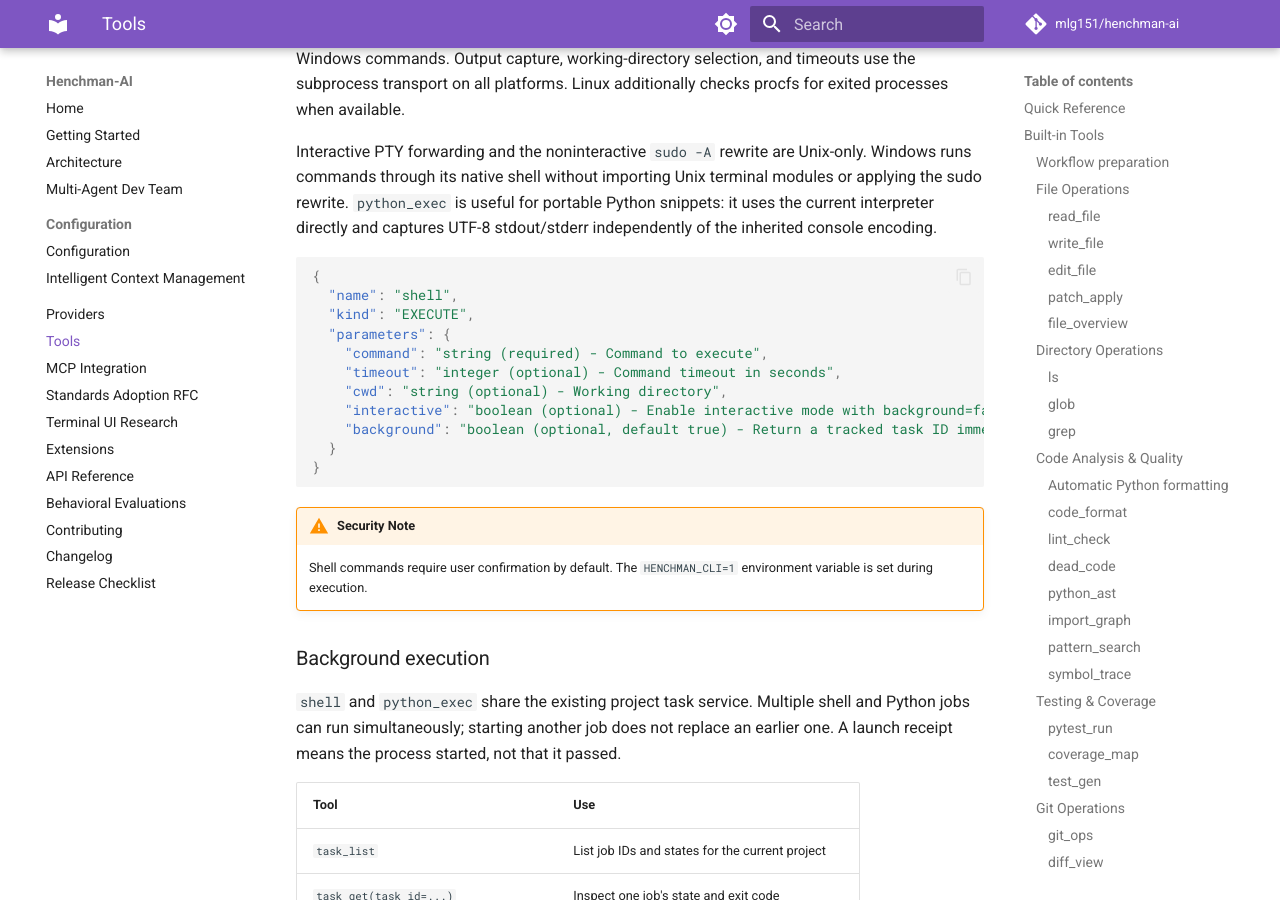
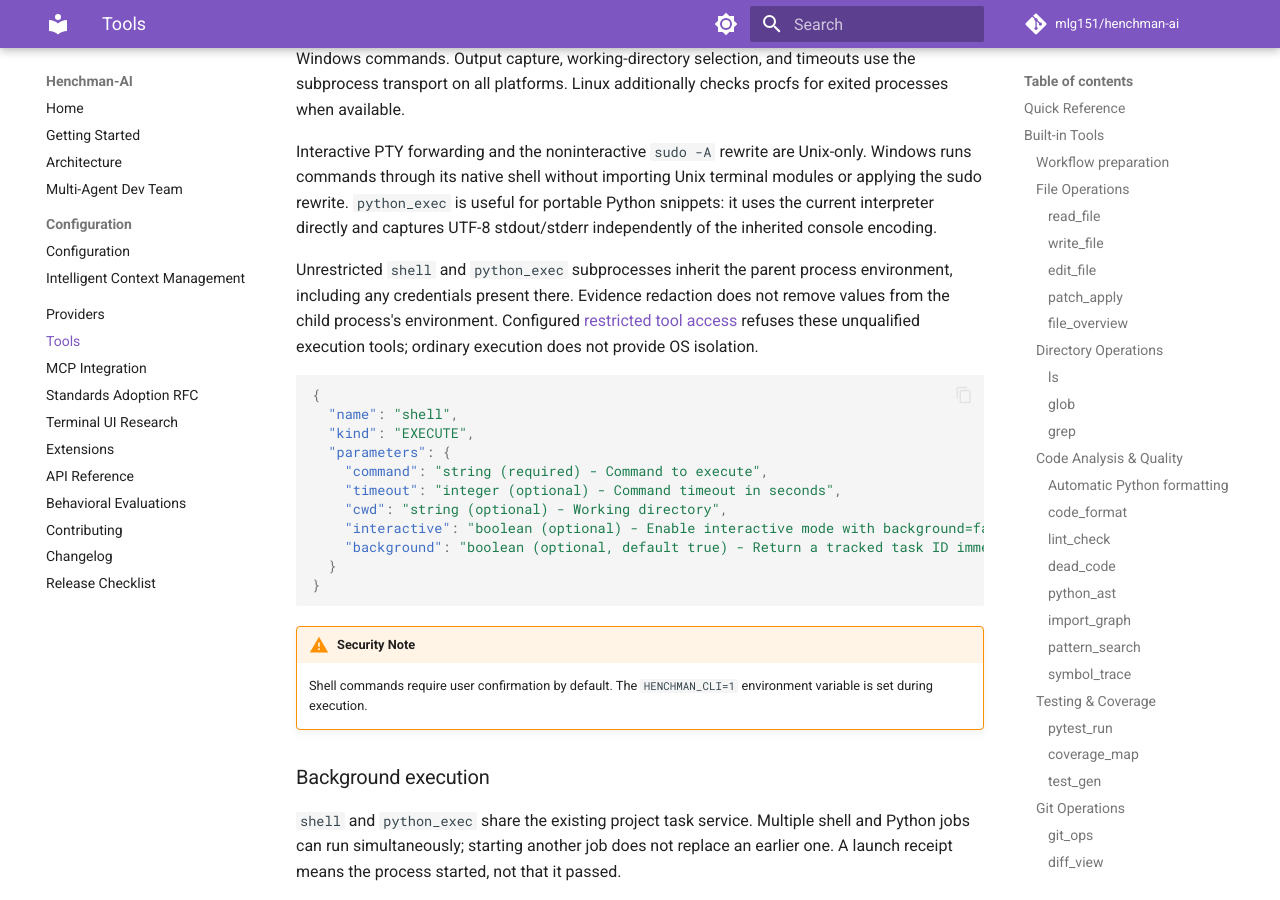
Before and after one commit to mlg151/henchman-ai, an MkDocs documentation site: the page built from docs/tools.md, in a window 1280 px wide and 900 px high, scrolled down 16531 px. Built offline with MkDocs 1.6.1 and Material for MkDocs 9.7.7, drawn with Linux system fonts in a browser that asks for light colours; comment, search, counter and statistics services are not loaded.

Commit message:
Record completed subsystem acceptance and subprocess environment boundaries

````diff
--- a/docs/tools.md
+++ b/docs/tools.md
@@ -747,6 +747,12 @@
 snippets: it uses the current interpreter directly and captures UTF-8 stdout/stderr
 independently of the inherited console encoding.
 
+Unrestricted `shell` and `python_exec` subprocesses inherit the parent process
+environment, including any credentials present there. Evidence redaction does
+not remove values from the child process's environment. Configured
+[restricted tool access](configuration.md#restricted-tool-access) refuses these
+unqualified execution tools; ordinary execution does not provide OS isolation.
+
 ```json
 {
   "name": "shell",
````
Also changed, not shown: CHANGELOG.md (+5 -0 lines), FEATURE_TODO.md (+7 -0 lines), TODOS.md (+8 -0 lines), docs/configuration.md (+3 -0 lines).
